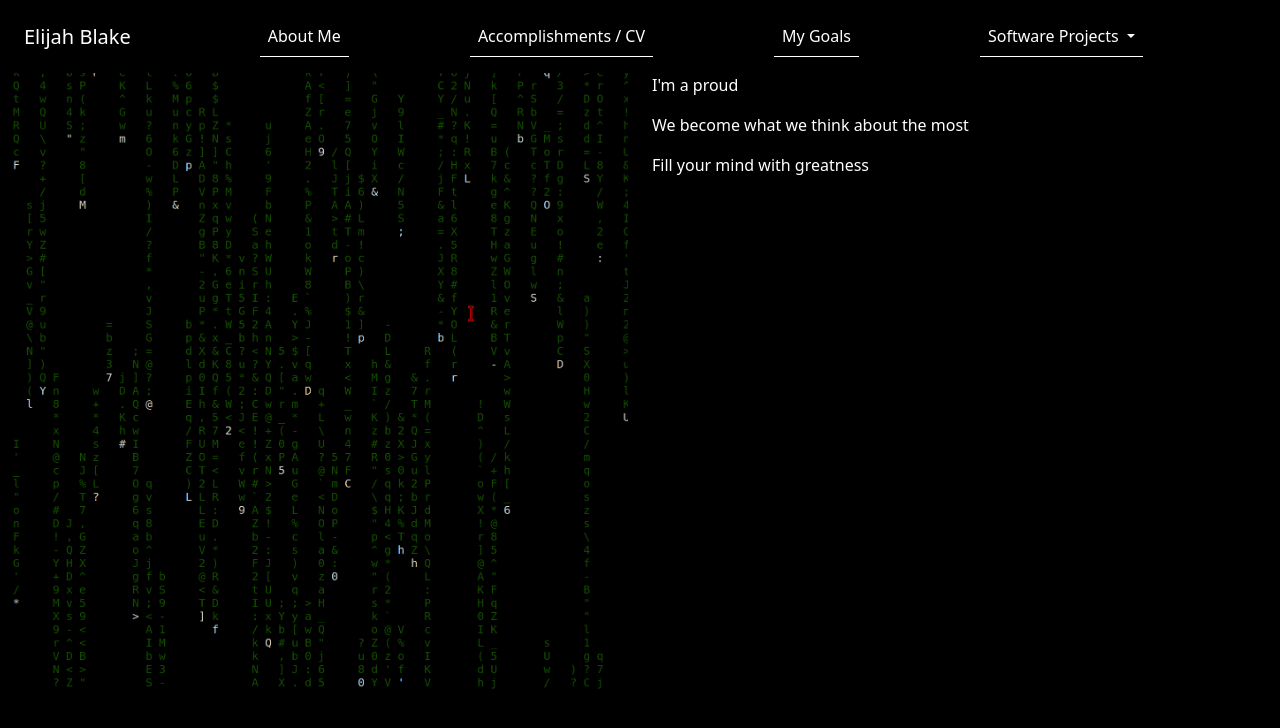
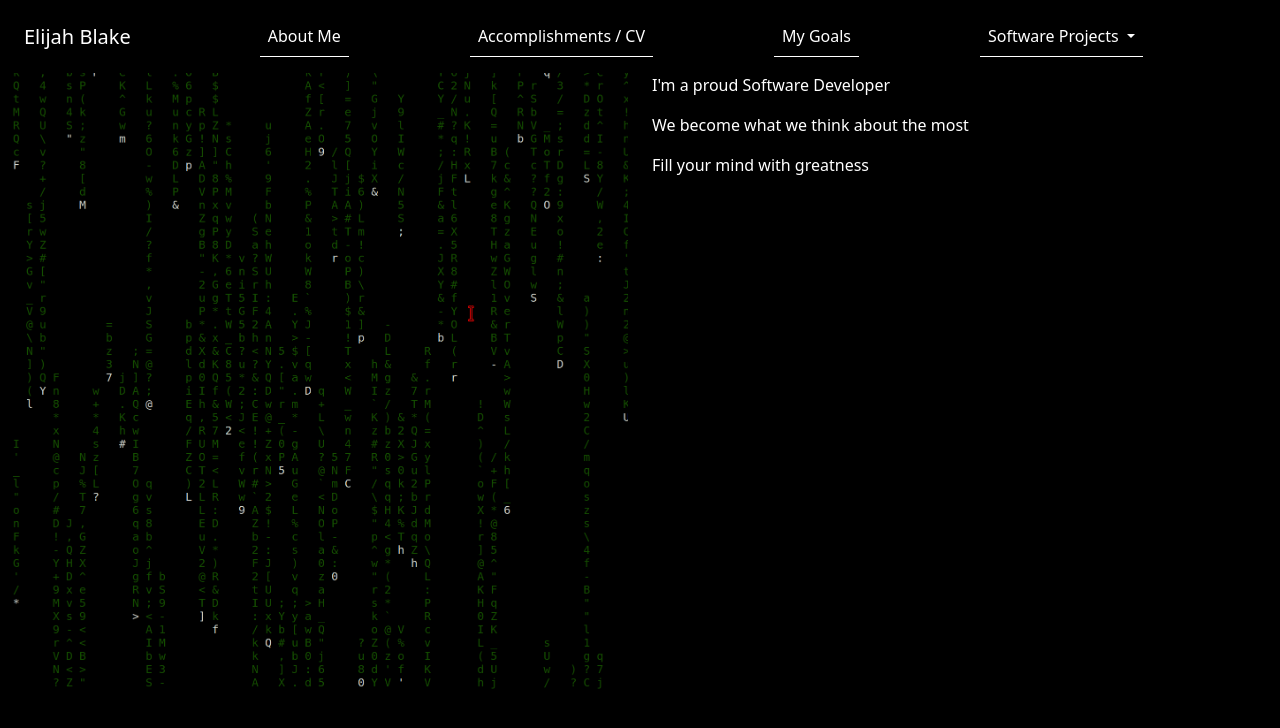
Before and after one commit to Manodiestra/Elijah_Blake_Me, a plain HTML site: page index.html in a window 1280 px wide. Drawn offline with nearby package versions, Linux system fonts and the light colour scheme.

Commit message:
added changing text

```diff
--- a/index.html
+++ b/index.html
@@ -43,14 +43,16 @@
           >
         </div>
         <div class="col">
-          <p>I'm a proud </p>
+          <p id="changingText">I'm a proud </p>
           <p>We become what we think about the most</p>
           <p>Fill your mind with greatness</p>
         </div>
       </div>
     </div>
 
-    <!-- Javascript libraries for Bootstrap -->
+    <!-- Custom JavaScript -->
+    <script src="/src/js/landingPageScript.js"></script>
+    <!-- JavaScript libraries for Bootstrap -->
     <script src="https://cdn.jsdelivr.net/npm/@popperjs/core@2.10.2/dist/umd/popper.min.js" integrity="sha384-7+zCNj/IqJ95wo16oMtfsKbZ9ccEh31eOz1HGyDuCQ6wgnyJNSYdrPa03rtR1zdB" crossorigin="anonymous"></script>
     <script src="https://cdn.jsdelivr.net/npm/bootstrap@5.1.3/dist/js/bootstrap.min.js" integrity="sha384-QJHtvGhmr9XOIpI6YVutG+2QOK9T+ZnN4kzFN1RtK3zEFEIsxhlmWl5/YESvpZ13" crossorigin="anonymous"></script>
   </body>
--- /dev/null
+++ b/src/js/landingPageScript.js
@@ -0,0 +1,18 @@
+let changingText = document.getElementById("changingText");
+let baseText = "I'm a proud ";
+let curIndex = 0;
+let textOptions = [
+  "Software Developer",
+  "Husband & Father",
+  "Privacy Advocate",
+  "Cowboy",
+];
+function changeTextDisplay() {
+  setTimeout(function() {
+    changingText.innerText = baseText + textOptions[
+      curIndex % textOptions.length];
+    curIndex++;
+    changeTextDisplay();
+  }, 1000);
+}
+changeTextDisplay();
```
Also changed, not shown: 1 other file.
